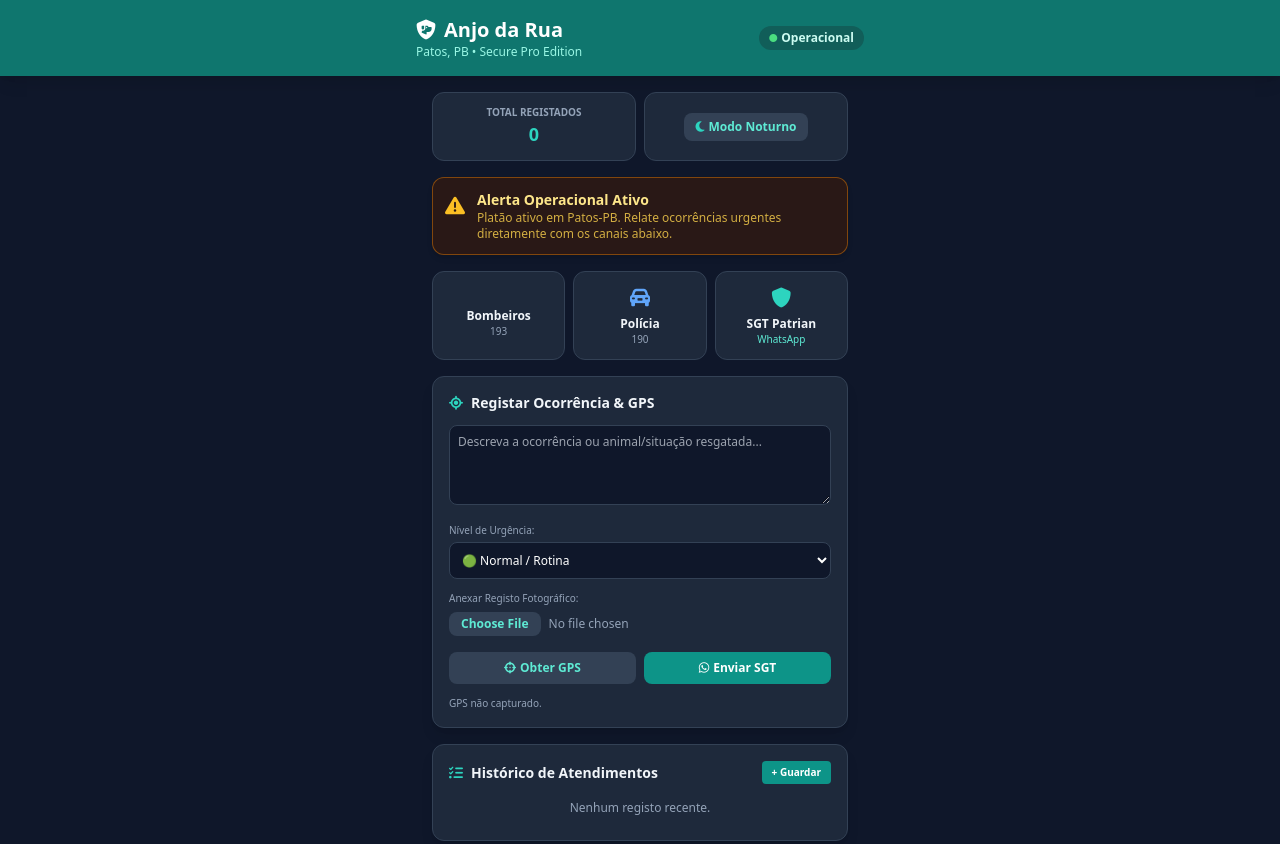
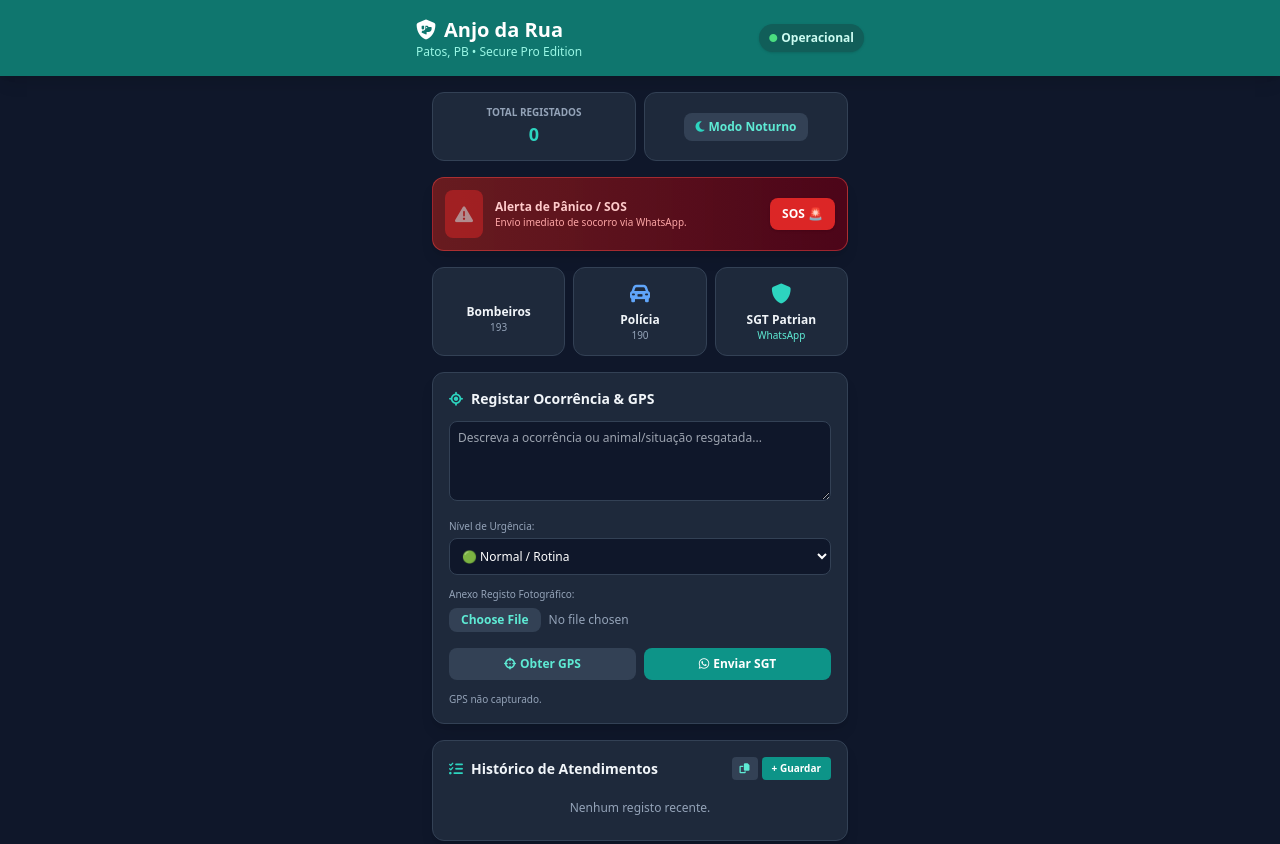
Before and after one commit to andersonpereira07716-oss/Anjo-da-Rua, a website: page www/index.html in a window 1280 px wide. Shown: the top 844 px of the page. Drawn offline with nearby package versions, Linux system fonts and the light colour scheme.

Commit message:
Adicionar SOS de emergencia, estado do plantao e exportar relatorio

```diff
--- a/www/index.html
+++ b/www/index.html
@@ -14,16 +14,14 @@
                 <h1 class="text-xl font-bold flex items-center gap-2"><i class="fa-solid fa-shield-dog"></i> Anjo da Rua</h1>
                 <p class="text-xs text-teal-200">Patos, PB • Secure Pro Edition</p>
             </div>
-            <div class="flex items-center gap-2">
-                <span id="badgeOperacional" class="bg-teal-800 text-teal-100 text-xs px-2.5 py-1 rounded-full font-semibold flex items-center gap-1">
-                    <i class="fa-solid fa-circle text-green-400 text-[8px]"></i> <span id="txtStatusOp">Operacional</span>
-                </span>
-            </div>
+            <button onclick="alternarEstadoPlantao()" id="btnStatusOp" class="bg-teal-800 hover:bg-teal-900 text-teal-100 text-xs px-2.5 py-1.5 rounded-full font-semibold flex items-center gap-1 transition shadow">
+                <i id="iconeStatus" class="fa-solid fa-circle text-green-400 text-[8px]"></i> <span id="txtStatusOp">Operacional</span>
+            </button>
         </div>
     </header>
 
     <main class="max-w-md mx-auto p-4 space-y-4">
-        <!-- Estatísticas Rápidas -->
+        <!-- Estatísticas & Modo Noturno -->
         <div class="grid grid-cols-2 gap-2">
             <div class="bg-slate-800 p-3 rounded-xl border border-slate-700 text-center">
                 <div class="text-[10px] text-slate-400 uppercase font-semibold">Total Registados</div>
@@ -36,12 +34,20 @@
             </div>
         </div>
 
-        <div class="bg-amber-950/50 border border-amber-600/50 p-3 rounded-xl flex items-start gap-3 shadow-md">
-            <i class="fa-solid fa-triangle-exclamation text-amber-400 text-xl mt-0.5"></i>
-            <div>
-                <h2 class="text-sm font-bold text-amber-200">Alerta Operacional Ativo</h2>
-                <p class="text-xs text-amber-300/80">Platão ativo em Patos-PB. Relate ocorrências urgentes diretamente com os canais abaixo.</p>
+        <!-- Botão SOS Pânico Rápido -->
+        <div class="bg-gradient-to-r from-red-900/80 to-rose-950 border border-red-500/50 p-3 rounded-xl flex items-center justify-between shadow-lg">
+            <div class="flex items-center gap-3">
+                <div class="bg-red-600 text-white p-2.5 rounded-lg animate-pulse">
+                    <i class="fa-solid fa-triangle-exclamation text-lg"></i>
+                </div>
+                <div>
+                    <h2 class="text-xs font-bold text-red-200">Alerta de Pânico / SOS</h2>
+                    <p class="text-[10px] text-red-300">Envio imediato de socorro via WhatsApp.</p>
+                </div>
             </div>
+            <button onclick="enviarSOS()" class="bg-red-600 hover:bg-red-500 text-white text-xs font-bold px-3 py-2 rounded-lg shadow transition">
+                SOS 🚨
+            </button>
         </div>
 
         <div class="grid grid-cols-3 gap-2">
@@ -62,13 +68,12 @@
             </a>
         </div>
 
-        <!-- Registo de Ocorrência & Funcionalidades Novas -->
+        <!-- Registo de Ocorrência -->
         <div class="bg-slate-800 p-4 rounded-xl border border-slate-700 shadow-lg space-y-3">
             <h2 class="text-sm font-bold flex items-center gap-2"><i class="fa-solid fa-location-crosshairs text-teal-400"></i> Registar Ocorrência & GPS</h2>
 
             <textarea id="ocorrenciaDesc" placeholder="Descreva a ocorrência ou animal/situação resgatada..." class="w-full bg-slate-900 border border-slate-700 rounded-lg p-2 text-xs text-white focus:outline-none focus:border-teal-500 h-20"></textarea>
 
-            <!-- Seletor de Urgência -->
             <div>
                 <label class="text-[10px] text-slate-400 block mb-1">Nível de Urgência:</label>
                 <select id="nivelUrgencia" class="w-full bg-slate-900 border border-slate-700 rounded-lg p-2 text-xs text-white focus:outline-none focus:border-teal-500">
@@ -78,9 +83,8 @@
                 </select>
             </div>
 
-            <!-- Anexo de Foto Opcional -->
             <div>
-                <label class="text-[10px] text-slate-400 block mb-1">Anexar Registo Fotográfico:</label>
+                <label class="text-[10px] text-slate-400 block mb-1">Anexo Registo Fotográfico:</label>
                 <input type="file" id="fotoOcorrencia" accept="image/*" class="w-full text-xs text-slate-400 file:mr-2 file:py-1 file:px-3 file:rounded-lg file:border-0 file:text-xs file:font-semibold file:bg-slate-700 file:text-teal-300 hover:file:bg-slate-600">
             </div>
 
@@ -95,11 +99,16 @@
             <p id="statusGPS" class="text-[10px] text-slate-400">GPS não capturado.</p>
         </div>
 
-        <div class="bg-slate-800 p-4 rounded-xl border border-slate-700 shadow-lg">
-            <div class="flex justify-between items-center mb-2">
+        <!-- Histórico e Relatórios -->
+        <div class="bg-slate-800 p-4 rounded-xl border border-slate-700 shadow-lg space-y-3">
+            <div class="flex justify-between items-center">
                 <h2 class="text-sm font-bold flex items-center gap-2"><i class="fa-solid fa-list-check text-teal-400"></i> Histórico de Atendimentos</h2>
-                <button onclick="registarAtendimento()" class="bg-teal-600 hover:bg-teal-500 text-white text-[10px] px-2.5 py-1 rounded font-semibold">+ Guardar</button>
+                <div class="flex gap-1">
+                    <button onclick="copiarRelatorio()" title="Copiar Relatório" class="bg-slate-700 hover:bg-slate-600 text-teal-300 text-[10px] px-2 py-1 rounded font-semibold"><i class="fa-solid fa-copy"></i></button>
+                    <button onclick="registarAtendimento()" class="bg-teal-600 hover:bg-teal-500 text-white text-[10px] px-2.5 py-1 rounded font-semibold">+ Guardar</button>
+                </div>
             </div>
+
             <div id="listaAtendimentos" class="space-y-2 max-h-40 overflow-y-auto text-xs">
                 <p class="text-slate-400 text-center py-2">Nenhum registo recente.</p>
             </div>
@@ -129,6 +138,12 @@
     <script>
         let gpsCoord = "";
         let modoEscuroAtivo = true;
+        let estadoIdx = 0;
+        const estados = [
+            { texto: "Operacional", cor: "bg-teal-800", icone: "text-green-400" },
+            { texto: "Em Ocorrência", cor: "bg-amber-800", icone: "text-amber-400" },
+            { texto: "Descanso", cor: "bg-slate-700", icone: "text-slate-400" }
+        ];
 
         function capturarGPS() {
             const status = document.getElementById("statusGPS");
@@ -150,6 +165,20 @@
             const urgencia = document.getElementById("nivelUrgencia").value;
             const texto = `*Ocorrência Anjo da Rua*\nUrgência: ${urgencia}\nDescrição: ${desc}\nLocalização: ${gpsCoord || "Não informada"}`;
             window.open(`https://wa.me/5583986603681?text=${encodeURIComponent(texto)}`, "_blank");
+        }
+
+        function enviarSOS() {
+            const texto = `🚨 *ALERTA SOS - ANJO DA RUA* 🚨\nPreciso de apoio urgente na minha localização!\nLocalização: ${gpsCoord || "GPS não obtido (Verificar de imediato)"}`;
+            window.open(`https://wa.me/5583986603681?text=${encodeURIComponent(texto)}`, "_blank");
+        }
+
+        function alternarEstadoPlantao() {
+            estadoIdx = (estadoIdx + 1) % estados.length;
+            const e = estados[estadoIdx];
+            const btn = document.getElementById("btnStatusOp");
+            btn.className = `${e.cor} text-teal-100 text-xs px-2.5 py-1.5 rounded-full font-semibold flex items-center gap-1 transition shadow`;
+            document.getElementById("txtStatusOp").innerText = e.texto;
+            document.getElementById("iconeStatus").className = `fa-solid fa-circle ${e.icone} text-[8px]`;
         }
 
         function registarAtendimento() {
@@ -188,6 +217,18 @@
             `).join("");
         }
 
+        function copiarRelatorio() {
+            let hist = JSON.parse(localStorage.getItem("atendimentos") || "[]");
+            if (hist.length === 0) {
+                alert("Sem registos para exportar.");
+                return;
+            }
+            let textoRelatorio = "*Relatório de Atendimentos - Anjo da Rua*\n\n" + hist.map(i => `• [${i.urgencia}] ${i.data}: ${i.desc}`).join("\n");
+            navigator.clipboard.writeText(textoRelatorio).then(() => {
+                alert("Relatório copiado para a área de transferência!");
+            });
+        }
+
         function alternarModoNoturno() {
             modoEscuroAtivo = !modoEscuroAtivo;
             const body = document.body;
```
